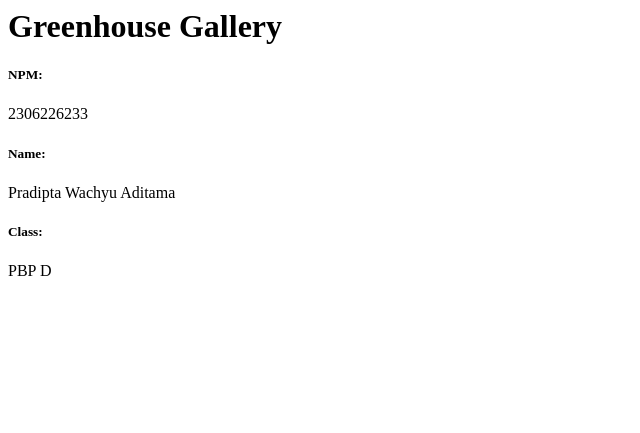
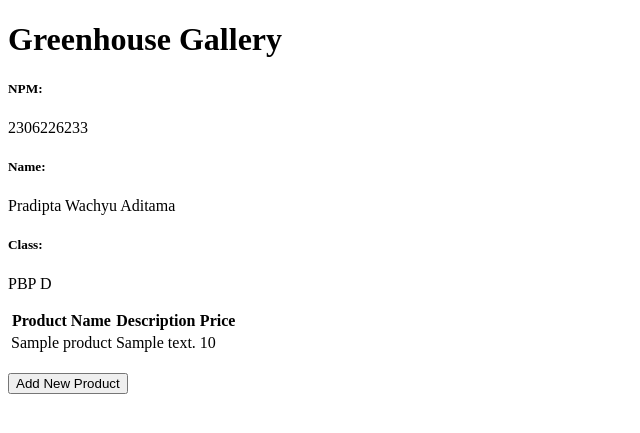
Before and after one commit to Whosmomo/Greenhouse-Gallery, a Django app: page / in a window 1280 px wide. Shown: the top 433 px of the page, without its empty margins (0-640 px from the left). Run offline with Django 5.2, Linux system fonts and the light colour scheme; tables that the repository leaves empty hold one stand-in row (values such as "Sample post").

Commit message:
tugas 3: implementasi form dan data delivery pada aplikasi

```diff
--- a/Greenhouse_Gallery/settings.py
+++ b/Greenhouse_Gallery/settings.py
@@ -55,7 +55,7 @@ ROOT_URLCONF = 'Greenhouse_Gallery.urls'
 TEMPLATES = [
     {
         'BACKEND': 'django.template.backends.django.DjangoTemplates',
-        'DIRS': [],
+        'DIRS': [BASE_DIR / 'templates'],
         'APP_DIRS': True,
         'OPTIONS': {
             'context_processors': [
@@ -122,3 +122,5 @@ STATIC_URL = 'static/'
 # https://docs.djangoproject.com/en/5.1/ref/settings/#default-auto-field
 
 DEFAULT_AUTO_FIELD = 'django.db.models.BigAutoField'
+
+CSRF_TRUSTED_ORIGINS = ["http://localhost","http://127.0.0.1","http://<URL PWS KAMU>", "https://pradipta.wachyu:3IQeAB5cmbBWpsZWQ2CiXI3Aa-W3Jaj4@pbp.cs.ui.ac.id/pradipta.wachyu/greenhousegallery"]
--- a/main/models.py
+++ b/main/models.py
@@ -1,7 +1,9 @@
+import uuid
 from django.db import models
 
 # Create your models here.
 class Product(models.Model):
+    id = models.UUIDField(primary_key=True, default=uuid.uuid4, editable=False)
     name = models.CharField(max_length=255)
     price = models.IntegerField()
     description = models.TextField()
--- a/main/templates/main.html
+++ b/main/templates/main.html
@@ -1,8 +1,39 @@
-<h1>Greenhouse Gallery</h1>
+ {% extends 'base.html' %}
+ {% block content %}
+ <h1>Greenhouse Gallery</h1>
 
-<h5>NPM: </h5>
-<p>{{ npm }}<p>
-<h5>Name: </h5>
-<p>{{ name }}<p>
-<h5>Class: </h5>
-<p>{{ class }}<p>
+ <h5>NPM: </h5>
+ <p>{{ npm }}<p>
+
+ <h5>Name:</h5>
+ <p>{{ name }}</p>
+
+ <h5>Class:</h5>
+ <p>{{ class }}</p>
+
+ {% if not product_entries %}
+<p>Belum ada data product pada toko Greenhouse Gallery.</p>
+{% else %}
+<table>
+  <tr>
+    <th>Product Name</th>
+    <th>Description</th>
+    <th>Price</th>
+  </tr>
+
+  {% for product_entry in product_entries %}
+  <tr>
+    <td>{{product_entry.name}}</td>
+    <td>{{product_entry.description}}</td>
+    <td>{{product_entry.price}}</td>
+  </tr>
+  {% endfor %}
+</table>
+{% endif %}
+
+<br />
+
+<a href="{% url 'main:create_product_entry' %}">
+  <button>Add New Product</button>
+</a>
+{% endblock content %}
--- a/main/urls.py
+++ b/main/urls.py
@@ -1,8 +1,13 @@
 from django.urls import path
-from main.views import show_main
+from main.views import show_main, create_product_entry, show_xml, show_json, show_xml_by_id, show_json_by_id
 
 app_name = 'main'
 
 urlpatterns = [
     path('', show_main, name='show_main'),
+    path('create-product-entry', create_product_entry, name='create_product_entry'),
+    path('xml/', show_xml, name='show_xml'),
+    path('json/', show_json, name='show_json'),
+    path('xml/<str:id>/', show_xml_by_id, name='show_xml_by_id'),
+    path('json/<str:id>/', show_json_by_id, name='show_json_by_id'),
 ]
--- a/main/views.py
+++ b/main/views.py
@@ -1,11 +1,43 @@
-from django.shortcuts import render
+from django.shortcuts import render, redirect
+from django.http import HttpResponse
+from django.core import serializers
+from main.models import Product
+from main.forms import ProductForm
 
 # Create your views here.
 def show_main(request):
+    product_entries = Product.objects.all()
+
     context = {
         'npm' : '2306226233',
         'name': 'Pradipta Wachyu Aditama',
-        'class': 'PBP D'
+        'class': 'PBP D',
+        'product_entries': product_entries
     }
+    return render(request, "main.html", context)
 
-    return render(request, "main.html", context)
+def create_product_entry(request):
+    form = ProductForm(request.POST or None)
+
+    if form.is_valid() and request.method == "POST":
+        form.save()
+        return redirect('main:show_main')
+
+    context = {'form': form}
+    return render(request, "create_product_entry.html", context)
+
+def show_xml(request):
+    data = Product.objects.all()
+    return HttpResponse(serializers.serialize("xml", data), content_type="application/xml")
+
+def show_json(request):
+    data = Product.objects.all()
+    return HttpResponse(serializers.serialize("json", data), content_type="application/json")
+
+def show_xml_by_id(request, id):
+    data = Product.objects.filter(pk=id)
+    return HttpResponse(serializers.serialize("xml", data), content_type="application/xml")
+
+def show_json_by_id(request, id):
+    data = Product.objects.filter(pk=id)
+    return HttpResponse(serializers.serialize("json", data), content_type="application/json")
--- /dev/null
+++ b/templates/base.html
@@ -0,0 +1,13 @@
+{% load static %}
+<!DOCTYPE html>
+<html lang="en">
+  <head>
+    <meta charset="UTF-8" />
+    <meta name="viewport" content="width=device-width, initial-scale=1.0" />
+    {% block meta %} {% endblock meta %}
+  </head>
+
+  <body>
+    {% block content %} {% endblock content %}
+  </body>
+</html>
```
Also changed, not shown: main/forms.py (added, +7 -0 lines), main/templates/create_product_entry.html (added, +18 -0 lines), .github/workflows/deploy.yml (added), README.md, main/migrations/0002_alter_product_id.py (added), 4 other files.
